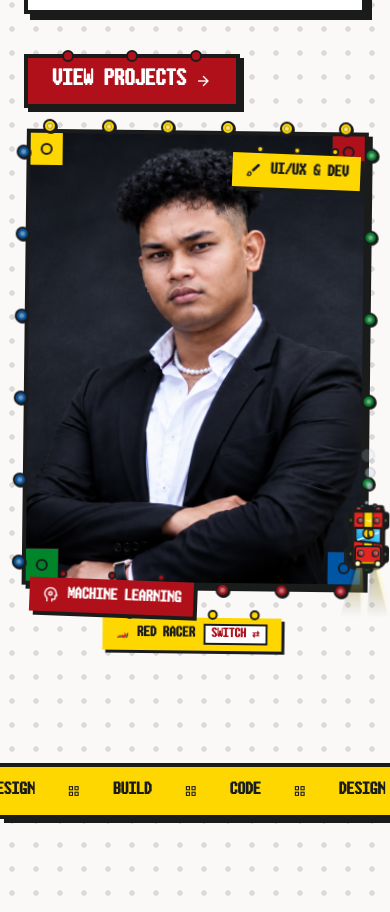
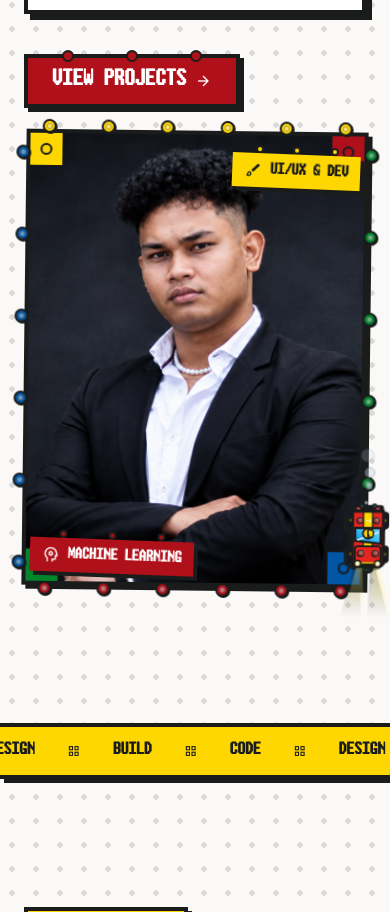
Before and after one commit to dappahsn/daffahusen-portfolio, a React (Vite) app: page / in a window 390 px wide. Shown: the part 3179-4091 px from the top of the page. Built offline with nearby package versions, Linux system fonts and the light colour scheme; no server answers.

Commit message:
Update 2.1

```diff
--- a/src/components/HeroSection.jsx
+++ b/src/components/HeroSection.jsx
@@ -88,7 +88,7 @@ export default function HeroSection() {
         </div>
 
         {/* Profile Image with Orbiting Lego Car & Anti-gravity Floating Motion */}
-        <div className="md:col-span-5 relative pb-10 sm:pb-8 animate-float-hero">
+        <div className="md:col-span-5 relative animate-float-hero">
           <div
             ref={photoBoxRef}
             className="relative w-full aspect-[3/4] md:aspect-square border-4 border-on-surface brick-shadow bg-brick-blue select-none group"
--- a/src/components/LegoCarOrbit.jsx
+++ b/src/components/LegoCarOrbit.jsx
@@ -168,12 +168,17 @@ export default function LegoCarOrbit({ targetRef }) {
     };
   }, [targetRef]);
 
-  // Handle Honk / Turbo / Click Interaction
+  // Handle Click on Lego Car (Switches Car + Turbo Boost + Honk + Speech Bubble)
   const triggerCarInteraction = useCallback(
     (e) => {
       if (e) e.stopPropagation();
 
-      // Trigger Turbo boost for 2 seconds
+      // Switch to next car preset
+      const nextIndex = (carIndex + 1) % CAR_PRESETS.length;
+      setCarIndex(nextIndex);
+      const nextCar = CAR_PRESETS[nextIndex];
+
+      // Trigger Turbo boost for 2.2 seconds
       setIsTurbo(true);
       if (turboTimeoutRef.current) clearTimeout(turboTimeoutRef.current);
       turboTimeoutRef.current = setTimeout(() => {
@@ -181,26 +186,19 @@ export default function LegoCarOrbit({ targetRef }) {
       }, 2200);
 
       // Play audio
-      playCarAudio(currentCar.hornFreq, isTurbo ? "turbo" : "horn");
+      playCarAudio(nextCar.hornFreq, "turbo");
 
-      // Show random playful speech bubble
-      const msg = SPEECH_MESSAGES[Math.floor(Math.random() * SPEECH_MESSAGES.length)];
-      setSpeechBubble(msg);
+      // Show playful speech bubble with new car name
+      const customMsg = `${nextCar.flair} ${nextCar.name}!`;
+      setSpeechBubble(customMsg);
 
       if (speechTimeoutRef.current) clearTimeout(speechTimeoutRef.current);
       speechTimeoutRef.current = setTimeout(() => {
         setSpeechBubble(null);
       }, 2000);
     },
-    [currentCar, isTurbo]
+    [carIndex]
   );
-
-  // Switch Car Skin
-  const nextCarSkin = useCallback((e) => {
-    if (e) e.stopPropagation();
-    setCarIndex((prev) => (prev + 1) % CAR_PRESETS.length);
-    playCarAudio([587, 880], "horn");
-  }, []);
 
   // Main Animation Loop
   useEffect(() => {
@@ -644,29 +642,6 @@ export default function LegoCarOrbit({ targetRef }) {
           <div className="absolute -inset-2 rounded-lg bg-yellow-400/20 blur-sm pointer-events-none animate-ping" />
         )}
       </div>
-
-      {/* Lego Brick Switcher below the photo box */}
-      <div className="absolute -bottom-6 sm:-bottom-7 left-1/2 -translate-x-1/2 pointer-events-auto flex items-center justify-center z-30">
-        <button
-          onClick={nextCarSkin}
-          className="relative inline-flex items-center gap-2 px-3.5 py-1.5 bg-brick-yellow text-on-surface border-3 border-on-surface shadow-[3px_3px_0px_0px_#1a1c1c] text-[10px] sm:text-[11px] font-label-caps font-bold uppercase hover:-translate-y-1 hover:shadow-[5px_5px_0px_0px_#1a1c1c] active:translate-y-0.5 active:shadow-[1px_1px_0px_0px_#1a1c1c] transition-all duration-200 cursor-pointer whitespace-nowrap select-none"
-          title="Click to change Lego Car style"
-        >
-          {/* Lego Studs on top of the brick */}
-          <div className="absolute -top-2 left-0 w-full flex justify-around px-1.5 pointer-events-none">
-            <span className="w-2.5 h-2.5 rounded-full bg-brick-yellow border-2 border-on-surface" />
-            <span className="w-2.5 h-2.5 rounded-full bg-brick-yellow border-2 border-on-surface" />
-            <span className="w-2.5 h-2.5 rounded-full bg-brick-yellow border-2 border-on-surface" />
-            <span className="w-2.5 h-2.5 rounded-full bg-brick-yellow border-2 border-on-surface" />
-          </div>
-
-          <span>{currentCar.flair}</span>
-          <span>{currentCar.name}</span>
-          <span className="bg-white border-2 border-on-surface text-primary px-1.5 py-0.5 text-[9px] font-bold">
-            SWITCH ⇄
-          </span>
-        </button>
-      </div>
     </div>
   );
 }
```
